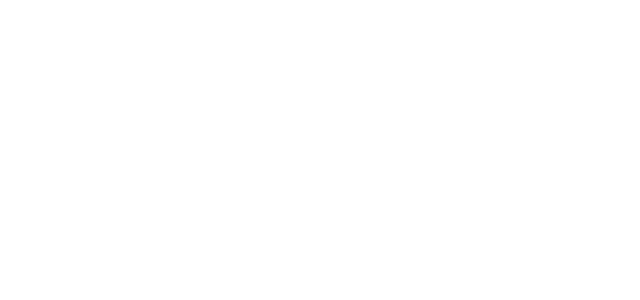
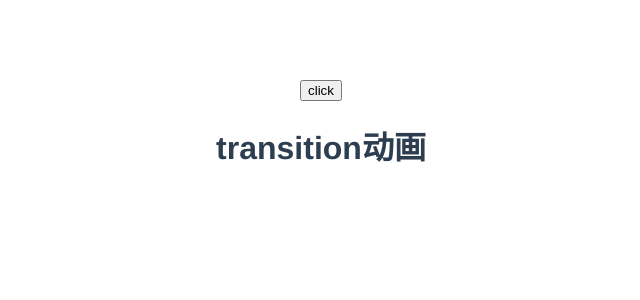
Before and after one commit to Pengzhenglong/Vue3-Study, a Vue app: page /#/transition in a window 1280 px wide. Before the commit this address had no page. Shown: the top 300 px of the page, without its empty margins (319-959 px from the left). Built offline with nearby package versions, Linux system fonts and the light colour scheme.

Commit message:
添加vue-transition动画

```diff
--- /dev/null
+++ b/src/components/transition.vue
@@ -0,0 +1,26 @@
+<template>
+  <button @click="toggle">click</button>
+  <transition name="fade">
+    <h1 v-if="showTitle">transition动画</h1>
+  </transition>
+</template>
+
+<script  setup>
+import { ref } from 'vue'
+let showTitle = ref(true)
+function toggle() {
+  showTitle.value = !showTitle.value
+}
+
+</script>
+
+<style>
+.fade-enter-active,
+.fade-leave-active {
+  transition: opacity 0.5s linear;
+}
+.fade-enter-from,
+.fade-leave-to {
+  opacity: 0;
+}
+</style>
--- a/src/pages/home.vue
+++ b/src/pages/home.vue
@@ -4,7 +4,8 @@
   <router-link to="/">首页</router-link> |
   <router-link to="/about">关于</router-link>
   <router-link to="/rate"> |star</router-link>
-    <router-link to="/animation"> |动画页面</router-link>
+  <router-link to="/animation"> |动画页面</router-link>
+  <router-link to="/transition"> |Vue动画</router-link>
   <h1>这是首页</h1>
   <TodoList />
 </template>
--- a/src/router/index.js
+++ b/src/router/index.js
@@ -7,6 +7,7 @@
 import About from '../pages/about.vue'
 import Rate from '../pages/rate.vue'
 import animation from '../components/animation.vue'
+import transition from '../components/transition.vue'
 const routes = [
   {
     path: '/',
@@ -27,6 +28,11 @@
     path: '/animation',
     name: 'animation',
     component: animation
+  },
+  {
+    path: '/transition',
+    name: 'transition',
+    component: transition
   }
 ]
 
```
